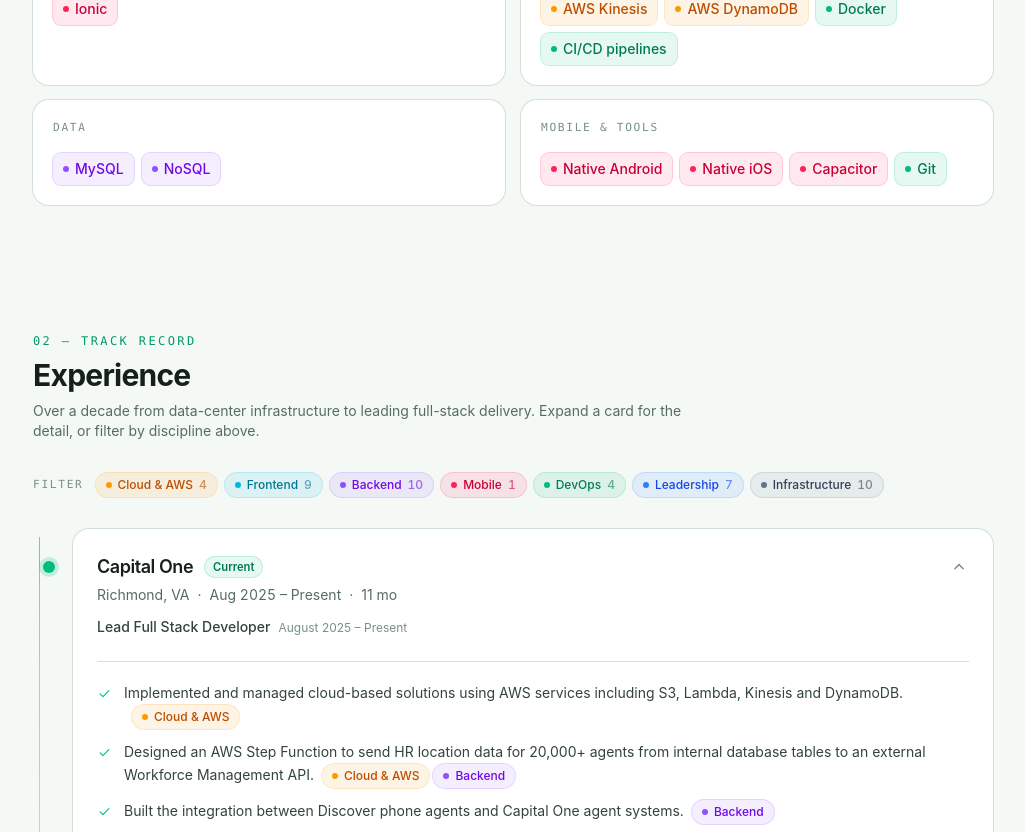
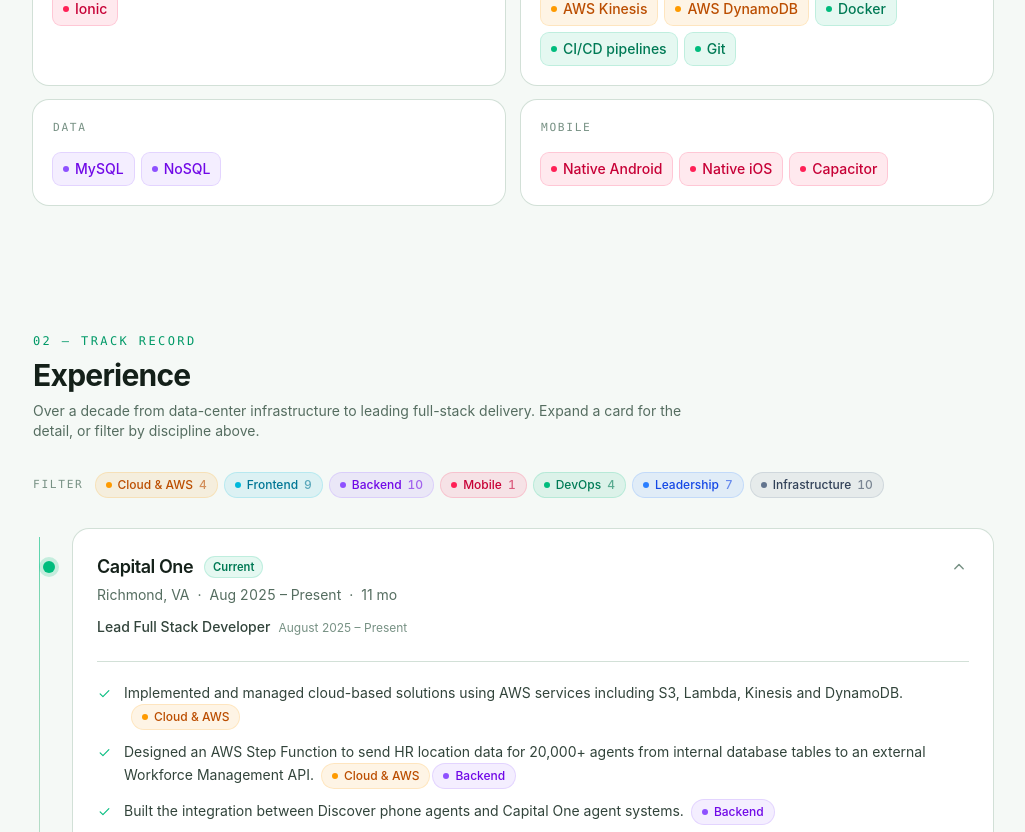
Before and after one commit to mcpeakdb/interactive-resume, a Vue app: page / in a window 1280 px wide. Shown: the part 1100-1932 px from the top of the page, without its empty margins (127-1152 px from the left). Built offline with nearby package versions, Linux system fonts and the light colour scheme.

Commit message:
move git

```diff
--- a/src/data/resume.js
+++ b/src/data/resume.js
@@ -259,6 +259,7 @@
       { name: 'AWS DynamoDB', tag: 'cloud' },
       { name: 'Docker', tag: 'devops' },
       { name: 'CI/CD pipelines', tag: 'devops' },
+      { name: 'Git', tag: 'devops' },
     ],
   },
   {
@@ -269,12 +270,11 @@
     ],
   },
   {
-    group: 'Mobile & Tools',
+    group: 'Mobile',
     items: [
       { name: 'Native Android', tag: 'mobile' },
       { name: 'Native iOS', tag: 'mobile' },
       { name: 'Capacitor', tag: 'mobile' },
-      { name: 'Git', tag: 'devops' },
     ],
   },
 ]
```
